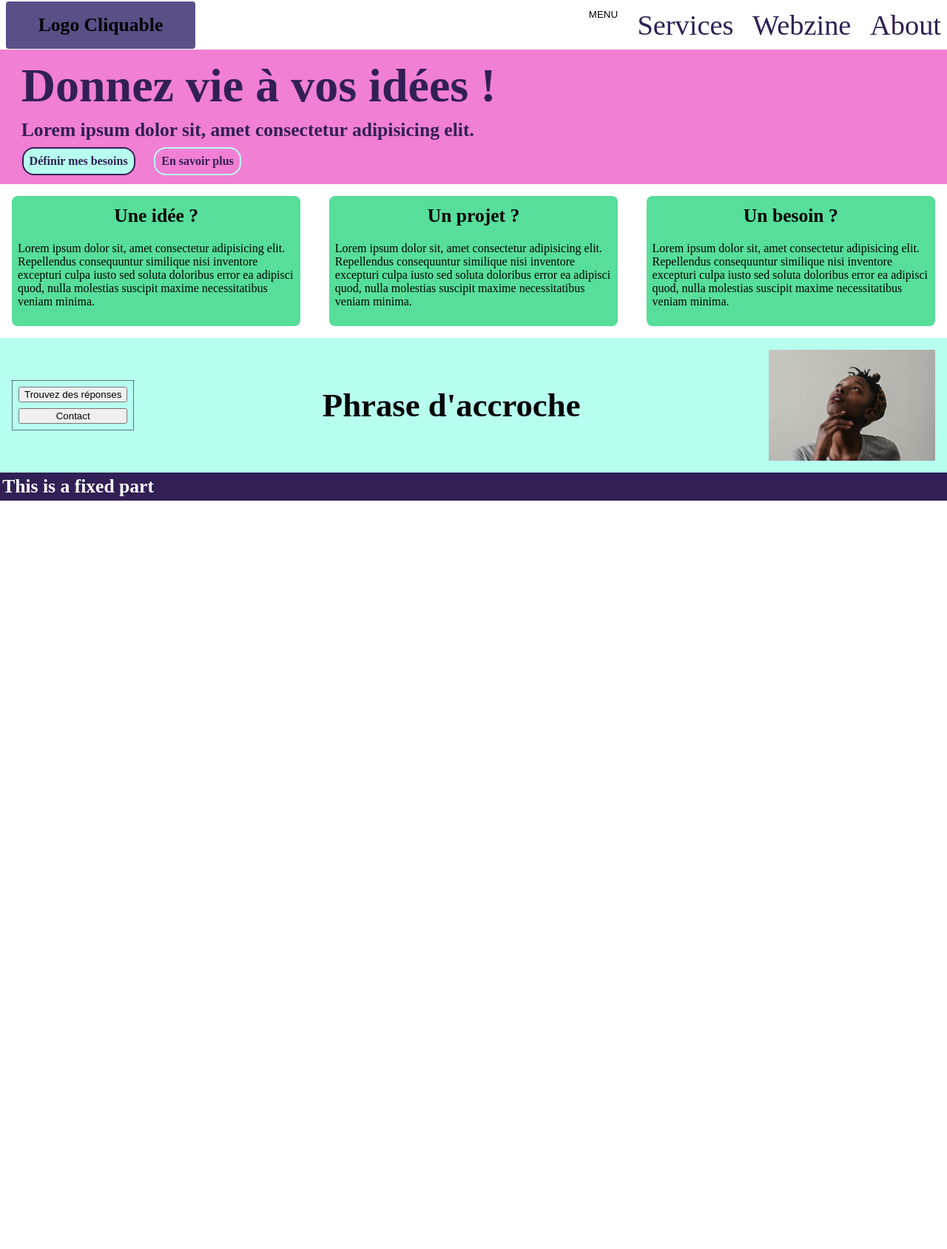
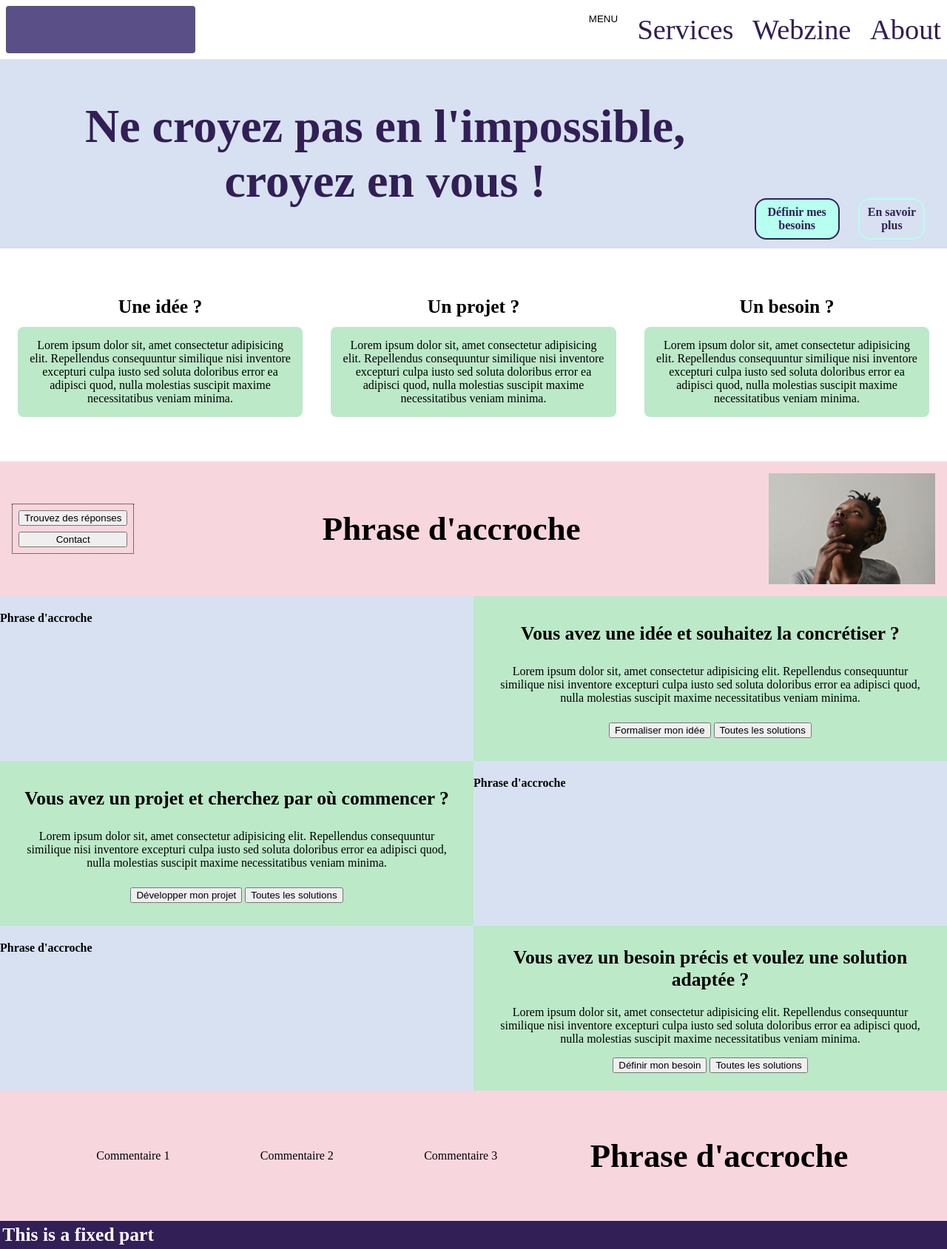
Before and after one commit to justsam42/back11emuse, a Django app: page / in a window 1280 px wide. Shown: the whole page at 74% size. Before the commit the page ends 677 px from the top, so only its background shows below. Run offline with Django 5.2, Linux system fonts and the light colour scheme.

Commit message:
avancement site 11emuse nouvelle maquette

```diff
--- a/core/static/core/styles/index.css
+++ b/core/static/core/styles/index.css
@@ -1,24 +1,86 @@
-/* -------Hero Section------------ */
 
- #hero-section{
+/* -------  sections ------------ */
+.focus-1{
     display: flex;
-    flex-direction: column;
-    align-items: flex-start;
-    justify-content: flex-start;
-    padding: 1vh 1vw 1vh 2vw;
+    align-items: center;
+    justify-content: center;
+    padding: 1vh 2vw 1vh 2vw;
     color:rgb(49, 31, 85);
-    background-color: rgb(241, 127, 211);
-/*     background-image: url('../assets/femme-foulard-yeux-plafond.jpg');
-     background-size: cover;
-    background-repeat: no-repeat;*/
-    min-height: 30%;
+    background-color: rgb(216 225 242);
+    min-height: 30vh;
+    text-align: center;
 
 }
 
+.focus-2{
+    display: flex;
+    align-items: center;
+    justify-content: space-between;
+    padding : 1.5em;
+    gap : 3vw;
+    min-height: 30vh;
+}
+
+.focus-3{
+    background-color: rgb(248 214 222);
+    display: flex;
+    align-items: center;
+    justify-content: space-between;
+    padding: 1em;
+    max-height: 20vh;
+}
+
+#scrolling-sections{
+    display: grid;
+    grid-template-rows: 1fr 1fr 1fr;
+    grid-template-columns: 50% 50%;
+    grid-template-areas: 'left1 right1' 'left2 right2' 'left3 right3';
+    background-color: rgb(216 225 242);
+
+}
+
+.section{
+    display: flex;
+    flex-direction: column;
+    align-items: center;
+    justify-content: space-evenly;
+    padding : 1.5em;
+    text-align: center;
+    background-color:  rgb(188 233 200);
+}
+
+.highlight-section{
+    background-color: rgb(248 214 222);
+    display: flex;
+    align-items: center;
+    justify-content: space-evenly;
+    padding: .5em;
+    min-height: 20vh;
+}
+
+/* ------- Containers ------------ */
+.trgt-btn{
+    display: flex;
+    flex-direction: column;
+    align-items: center;
+    justify-content: space-between;
+    gap: 0.5em;
+}
+
+.trgt-summary{
+    display: block;
+    align-self: center;
+    text-align: center;
+    border-radius: .5em;
+    background-color:  rgb(188 233 200);
+    padding: 1em;
+    margin:0;
+}
 
 #cta-heroSection{
     display: flex;
     align-items: center;
+    align-self:flex-end;
     justify-content: space-around;
     gap:2vw;
     padding:.25em;
@@ -26,17 +88,6 @@
 
 }
 
-/* ------ Primary Content ------------ */
-
-.trgt-btn{
-    display: flex;
-    flex-direction: column;
-    align-items: center;
-    justify-content: center;
-    border-radius: .5em;
-    background-color: rgb(86, 222, 154);
-    padding: 0.5em;
-}
 
 #btm-btns{
     display: flex;
@@ -47,14 +98,30 @@
     gap: 1vh;
 }
 
-/* #value-prop{
-    background-color: rgb(183, 255, 239);
-    display: grid;
-    grid-template-columns: repeat(auto-fit, minmax(45vw, 1fr));
-    gap:4vw;
-    padding:2vw;
-    text-wrap: wrap;
-} */
+#idee-hero{
+    grid-area: left1;
+}
+
+#idee-CTA{
+    grid-area: right1;
+}
+
+#projet-CTA{
+    grid-area: left2;
+}
+
+#projet-hero{
+    grid-area: right2;
+}
+
+#besoin-hero{
+    grid-area: left3;
+}
+
+#besoin-CTA{
+    grid-area: right3;
+}
+
 
 
 #contact-hero{
--- a/core/static/core/styles/styles.css
+++ b/core/static/core/styles/styles.css
@@ -3,7 +3,7 @@
 
 body{
     display: grid;
-    grid-template-rows: 10% 1fr minmax(min-content, max-content);
+    grid-template-rows: 10vh 1fr minmax(min-content, max-content);
     grid-template-areas: 'header' 'main' 'footer';
     background-color: white;
     margin: 0;
@@ -69,22 +69,7 @@ header{
     cursor: pointer;
     }
 
-/* -------  Main elements ------------ */
-.focus-2{
-    display: flex;
-    align-items: center;
-    justify-content: space-between;
-    padding : 1em;
-    gap : 3vw;
-}
 
-.focus-3{
-    background-color: rgb(183, 255, 239);
-    display: flex;
-    align-items: center;
-    justify-content: space-between;
-    padding: 1em;
-}
 
 /* -------  UI ------------ */
 a{
--- a/core/templates/core/index.html
+++ b/core/templates/core/index.html
@@ -3,10 +3,15 @@
 
 <!-- This is HOME page -->
 
+{% block pageHeader%}
+<a id="brandLogoHeader"  href="{% url 'core:index' %}">
+    <img id="logo-full"/>
+</a>
+{% endblock %}
+
 {% block landing %}
 <div class="focus-1" id="hero-section">
-    <h1>Donnez vie à vos idées !</h1>
-    <h3>Lorem ipsum dolor sit, amet consectetur adipisicing elit.</h3>
+    <h1>Ne croyez pas en l'impossible, croyez en vous !</h1>
     <div id="cta-heroSection">
         <a class="cta-btn" href="#">Définir mes besoins</a>
         <a class="ghost-btn" href="{% url 'core:services' %}">En savoir plus</a>
@@ -15,15 +20,15 @@
 <div class="focus-2" id="targets-section">
     <a class="trgt-btn" id="target-1" href="#">
         <h3 >Une idée ?</h3>
-        <p>Lorem ipsum dolor sit, amet consectetur adipisicing elit. Repellendus consequuntur similique nisi inventore excepturi culpa iusto sed soluta doloribus error ea adipisci quod, nulla molestias suscipit maxime necessitatibus veniam minima.</p>
+        <p class="trgt-summary">Lorem ipsum dolor sit, amet consectetur adipisicing elit. Repellendus consequuntur similique nisi inventore excepturi culpa iusto sed soluta doloribus error ea adipisci quod, nulla molestias suscipit maxime necessitatibus veniam minima.</p>
     </a>
     <a class="trgt-btn" id="target-2" href="#">
         <h3>Un projet ?</h3>
-        <p>Lorem ipsum dolor sit, amet consectetur adipisicing elit. Repellendus consequuntur similique nisi inventore excepturi culpa iusto sed soluta doloribus error ea adipisci quod, nulla molestias suscipit maxime necessitatibus veniam minima.</p>
+        <p class="trgt-summary">Lorem ipsum dolor sit, amet consectetur adipisicing elit. Repellendus consequuntur similique nisi inventore excepturi culpa iusto sed soluta doloribus error ea adipisci quod, nulla molestias suscipit maxime necessitatibus veniam minima.</p>
     </a>
     <a class="trgt-btn" id="target-3" href="#">
         <h3>Un besoin ? </h3>
-        <p>Lorem ipsum dolor sit, amet consectetur adipisicing elit. Repellendus consequuntur similique nisi inventore excepturi culpa iusto sed soluta doloribus error ea adipisci quod, nulla molestias suscipit maxime necessitatibus veniam minima.</p>
+        <p class="trgt-summary">Lorem ipsum dolor sit, amet consectetur adipisicing elit. Repellendus consequuntur similique nisi inventore excepturi culpa iusto sed soluta doloribus error ea adipisci quod, nulla molestias suscipit maxime necessitatibus veniam minima.</p>
     </a>
 </div>
 
@@ -36,3 +41,62 @@
     <img height=150 src="{% static 'core/assets/femme-foulard-yeux-plafond.jpg' %}"/>
 </div>
 {% endblock %}
+
+{% block scrolling %}
+<!-- user clicking ou scrolling pour plus d'infos -->
+<div id="scrolling-sections">
+
+    <div id="idee-hero">
+        <h4>Phrase d'accroche</h4>
+        <img class="illu-section"/>
+        <img id="logo-1"/>
+    </div>
+    <div class="section" id="idee-CTA">
+        <h3>Vous avez une idée et souhaitez la concrétiser ?</h3>
+        <p>Lorem ipsum dolor sit, amet consectetur adipisicing elit. Repellendus consequuntur similique nisi inventore excepturi culpa iusto sed soluta doloribus error ea adipisci quod, nulla molestias suscipit maxime necessitatibus veniam minima.</p>
+        <div id="idee-btns">
+            <button>Formaliser mon idée</button>
+            <button>Toutes les solutions</button>
+        </div>
+    </div>
+
+    <div id="projet-hero">
+        <h4>Phrase d'accroche</h4>
+        <img class="illu-section"/>
+        <img id="logo-2"/>
+    </div>
+    <div class="section" id="projet-CTA">
+        <h3>Vous avez un projet et cherchez par où commencer ?</h3>
+        <p>Lorem ipsum dolor sit, amet consectetur adipisicing elit. Repellendus consequuntur similique nisi inventore excepturi culpa iusto sed soluta doloribus error ea adipisci quod, nulla molestias suscipit maxime necessitatibus veniam minima.</p>
+        <div id="projet-btns">
+            <button>Développer mon projet</button>
+            <button>Toutes les solutions</button>
+        </div>
+    </div>
+
+    <div id="besoin-hero">
+        <h4>Phrase d'accroche</h4>
+        <img class="illu-section"/>
+        <img id="logo-2"/>
+    </div>
+    <div class="section" id="besoin-CTA">
+        <h3>Vous avez un besoin précis et voulez une solution adaptée ?</h3>
+        <p>Lorem ipsum dolor sit, amet consectetur adipisicing elit. Repellendus consequuntur similique nisi inventore excepturi culpa iusto sed soluta doloribus error ea adipisci quod, nulla molestias suscipit maxime necessitatibus veniam minima.</p>
+        <div id="besoin-btns">
+            <button>Définir mon besoin</button>
+            <button>Toutes les solutions</button>
+        </div>
+    </div>
+
+</div>
+
+{% endblock %}
+
+{% block highlight %}
+<div class="highlight-section">
+    <div id="proof-1">Commentaire 1</div>
+    <div id="proof-2">Commentaire 2</div>
+    <div id="proof-3">Commentaire 3</div>
+    <h2>Phrase d'accroche</h2>
+</div>
+{% endblock %}
--- a/core/templates/core/layout.html
+++ b/core/templates/core/layout.html
@@ -10,9 +10,8 @@
     </head>
     <body>
         <header>
-            <a id="brandLogoHeader"  href="{% url 'core:index' %}">
-                <h3>Logo Cliquable</h3>
-            </a>
+            {% block pageHeader%}
+            {% endblock %}
 
             <div id="navHeader">
                 <select id="headerMenu">
@@ -32,6 +31,9 @@
 
             {% block scrolling %}
             {% endblock %}
+
+            {% block highlight %}
+            {% endblock %}
         </main>
         <footer>
             <h3>This is a fixed part</h3>
```
Also changed, not shown: 7 other files.
